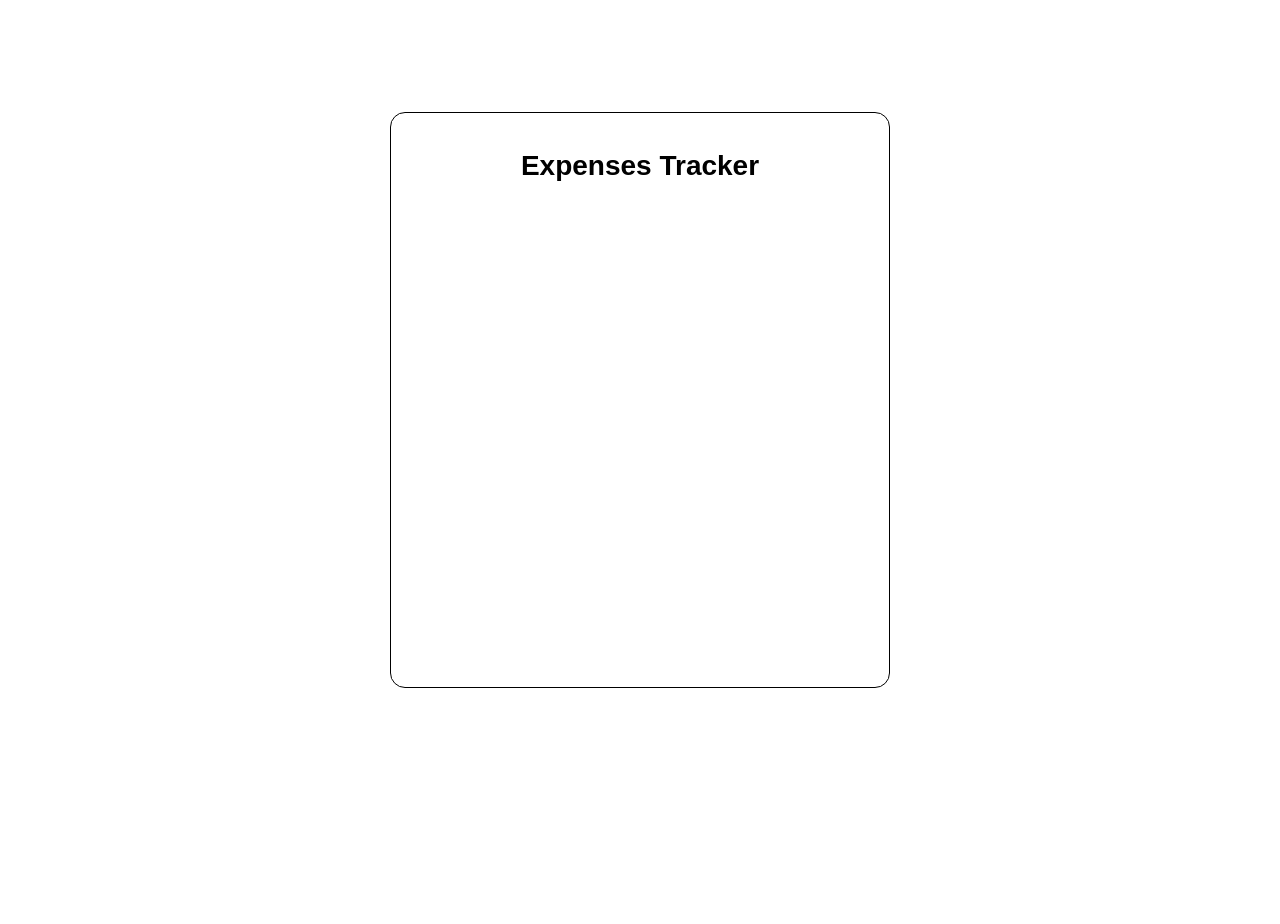
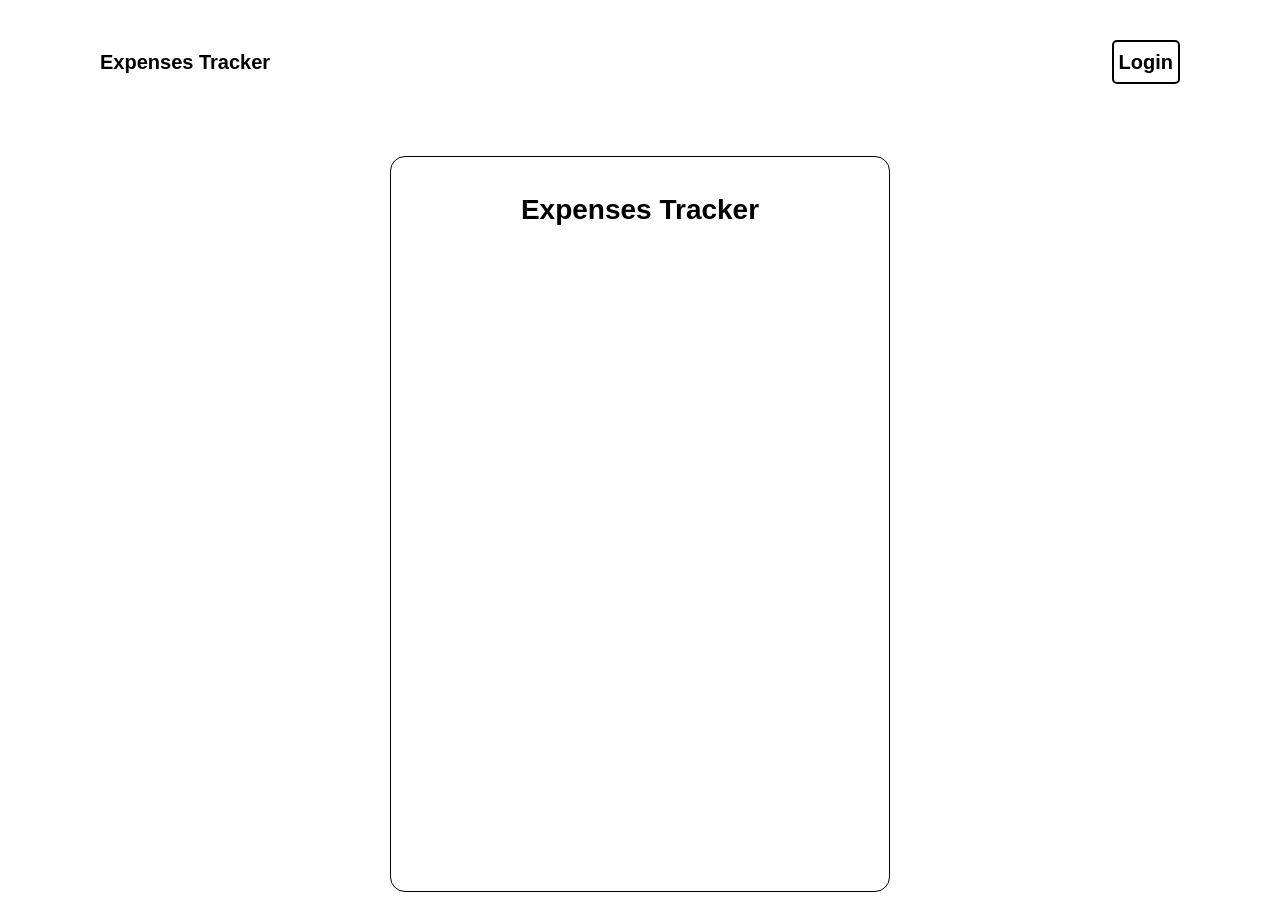
Before and after one commit to khaiee0811/expense-tracker, a Next.js app in the folder expense-tracker/: page / in a window 1280 px wide. Before the commit the page ends 800 px from the top, so only its background shows below. Built offline with nearby package versions, Linux system fonts and the light colour scheme.

Commit message:
Added Header for webpage

```diff
--- /dev/null
+++ b/expense-tracker/src/components/Header.tsx
@@ -0,0 +1,22 @@
+import {
+    Box,
+    Heading,
+    Flex,
+    Button,
+} from "@chakra-ui/react";
+
+export default function Header() {
+    return(
+        <Box
+            padding="2em"
+            px="5em"
+            fontSize="20px"
+            fontWeight="bold"
+        >
+            <Flex justifyContent="space-between" alignItems="center">
+                <Heading>Expenses Tracker</Heading>
+                <Button padding="5px" border="2px solid black" borderRadius="5px">Login</Button>
+            </Flex>
+        </Box>
+    );
+}
--- a/expense-tracker/src/pages/index.tsx
+++ b/expense-tracker/src/pages/index.tsx
@@ -4,11 +4,15 @@ import {
   Heading,
 } from "@chakra-ui/react"
 import ExpenseLogger from "@/components/ExpenseLogger";
+import Header from "@/components/Header";
 
 export default function Home() {
   return(
-    <Flex height="100vh" justify="center" padding="7em">
-      <ExpenseLogger/>
-    </Flex>
+    <>
+      <Header></Header>
+      <Flex height="100vh" justify="center" padding="2em">
+        <ExpenseLogger/>
+      </Flex>
+    </>
   );
 }
```
